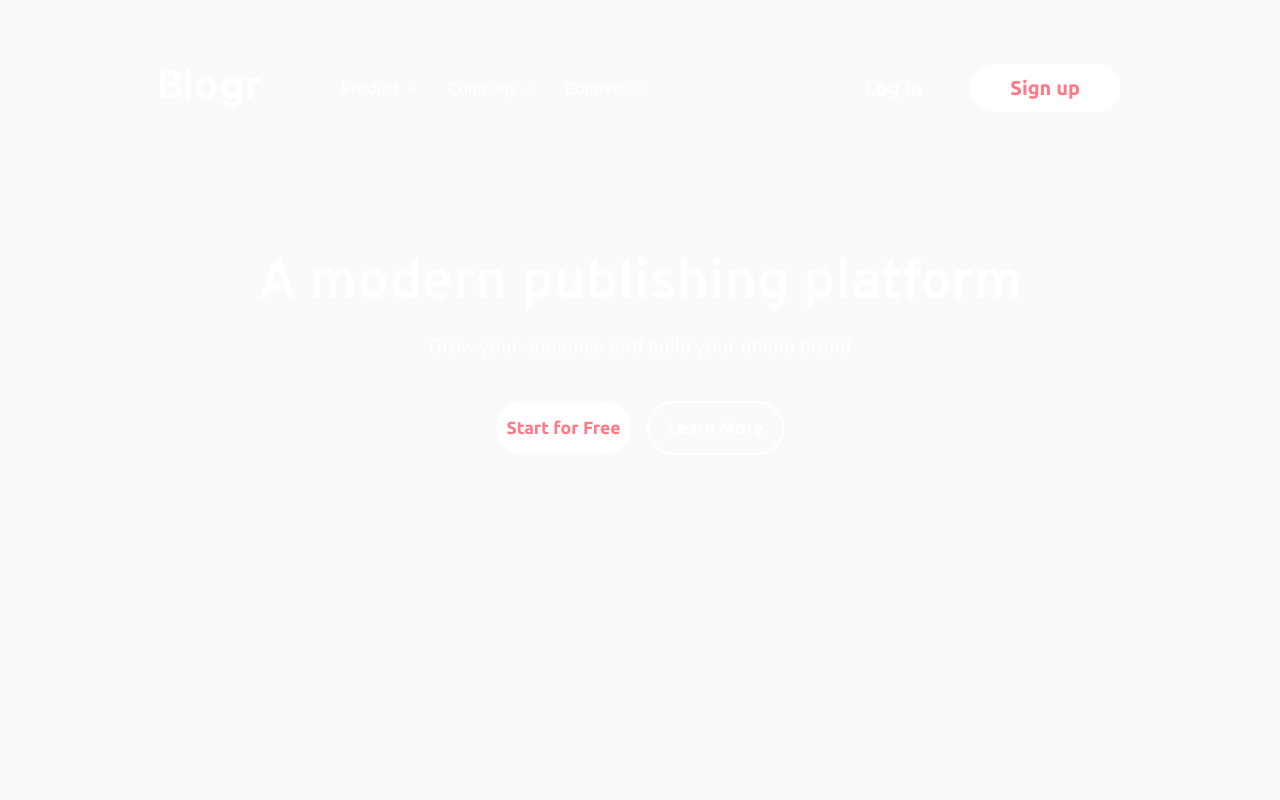
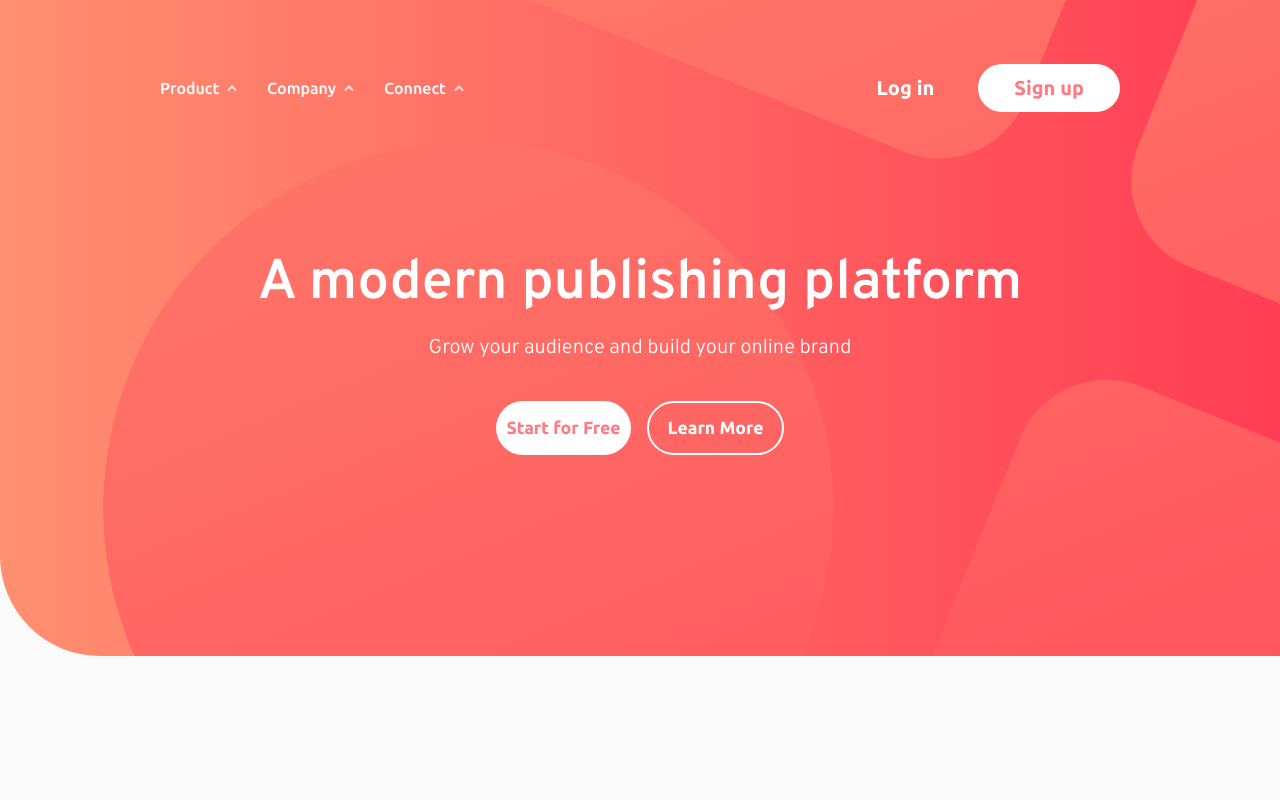
Before and after one commit to ayamoh001/front-end-challenge001, a website: page stage/html/index.pug in a window 1280 px wide. Shown: the top 800 px of the page. Drawn offline with nearby package versions, Linux system fonts and the light colour scheme; files that its build step writes are made by us from their sources; files whose address does not match are found by name.

Commit message:
Adding the background images and recoding the header background image and the end of the challenge.

```diff
--- a/stage/css/layout/_globals.scss
+++ b/stage/css/layout/_globals.scss
@@ -31,7 +31,7 @@ $curve:100px;
     --clr-n-very-dark-grayish-blue:hsl(207, 13%, 34%);
     --clr-n-very-dark-black-blue:hsl(240, 10%, 16%);
 
-    --clr-g-intro:linear-gradient(to bottom,  hsl(13, 100%, 72%),hsl(353, 100%, 62%));
+    --clr-g-intro:linear-gradient(135deg,  hsl(13, 100%, 72%),hsl(353, 100%, 62%));
     --clr-g-body:linear-gradient(180deg,  hsl(237, 17%, 21%), hsl(237, 23%, 32%));
 
     --clr-bg-grey:#fafafa;
@@ -70,7 +70,7 @@ button{
 
 @media screen and (min-width:376px){
     :root{
-        --clr-g-intro:linear-gradient(to right,  hsl(13, 100%, 72%),hsl(353, 100%, 62%))
+        --clr-g-intro:linear-gradient(to right,  hsl(13, 100%, 72%),hsl(353, 100%, 62%));
         --clr-g-body:linear-gradient(to right,  hsl(237, 17%, 21%), hsl(237, 23%, 32%));
     }
     body{
--- a/stage/css/layout/_header.scss
+++ b/stage/css/layout/_header.scss
@@ -1,7 +1,40 @@
 header{
-    background: url("../images/bg-pattern-intro-mobile.svg"), var(--clr-g-intro);
+    background:var(--clr-g-intro);
     border-radius: 0 0 0 $curve;
+    position: relative;
+    overflow: hidden;
+    &>img{
+        z-index: 1;
+        position: absolute;
+        &:nth-child(1){
+            width: 350%;
+            top: 50%;
+            left: 50%;
+            transform: translate(-40%, -40%);
+        }
+        &:nth-child(2){
+            display: none;
+            display: block;
+            width: 230%;
+            top: 50%;
+            left: 50%;
+            transform: translate(-37%,-52%);
+        }
+    }
+    @media screen and (min-width:376px) {
+        img{
+            &:nth-child(1){
+                display: none;
+            }
+            &:nth-child(2){
+                display: block;
+            }
+        }
+    }
+
     .container{
+        position: relative;
+        z-index: 1000;
         nav{
             display: flex;
             justify-content: space-between;
@@ -105,7 +138,7 @@ header{
                             background-color: var(--clr-n-very-dark-grayish-blue);
                         }
                         button{
-                            padding: 0.75rem 2.5rem;
+                            padding: 0.75rem 2.25rem;
                             border: none;
                             border-radius: 100vmax;
                             font-size: 1.25rem;
@@ -318,4 +351,5 @@ header{
 
         }
     }
+
 }
--- a/stage/html/layout/header.pug
+++ b/stage/html/layout/header.pug
@@ -1,4 +1,6 @@
 header
+    img(src="./assets/images/bg-pattern-intro-mobile.svg", alt="")
+    img(src="./assets/images/bg-pattern-intro-desktop.svg", alt="")
     div.container
         nav
             img(src="./assets/images/logo.svg", alt="Bloger Logo")
```
Also changed, not shown: gulpfile.js (+5 -4 lines), dist/assets/css/main.css, dist/index.html, stage/js/main.js (line endings or trailing spaces), 1 other file.
